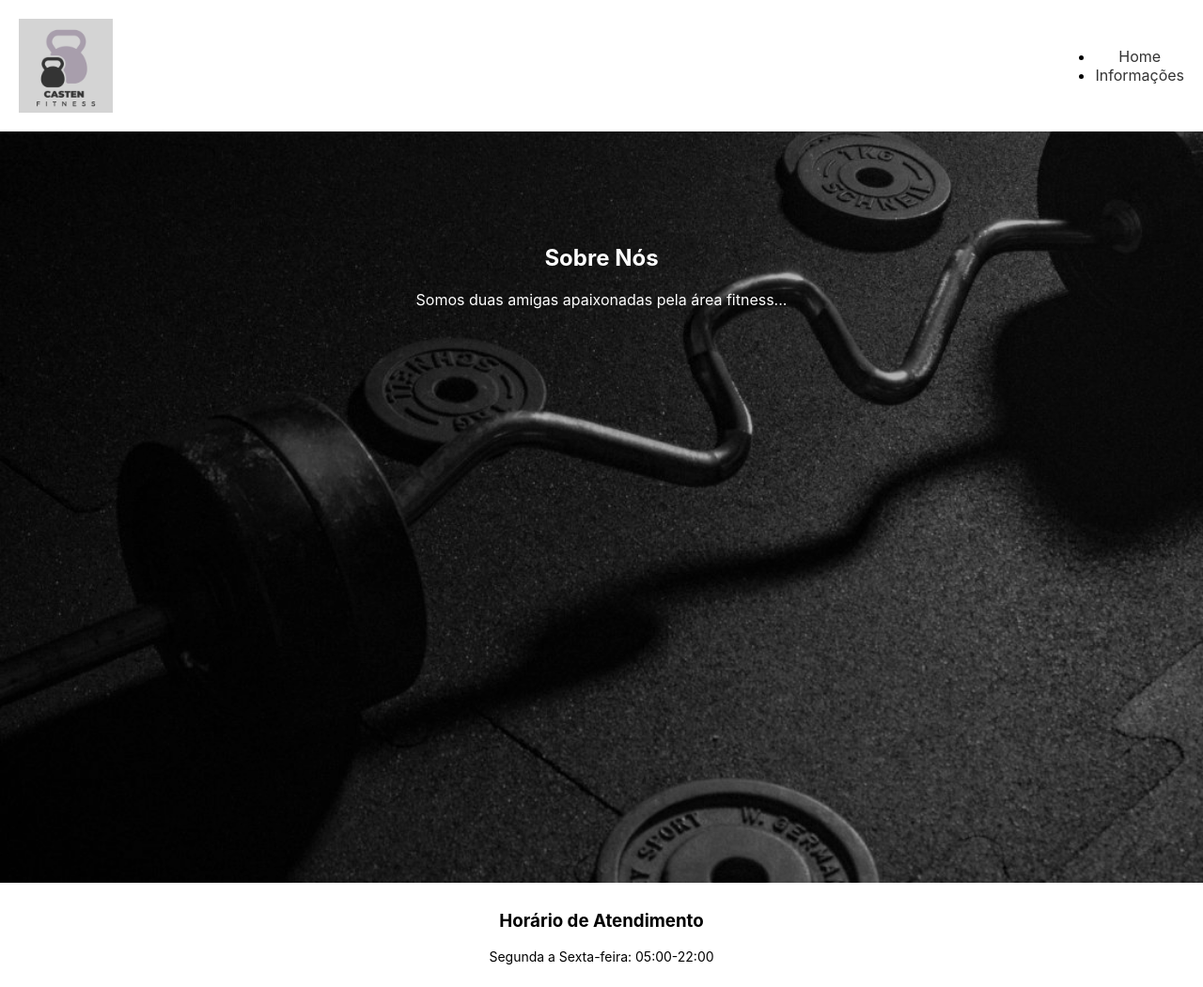
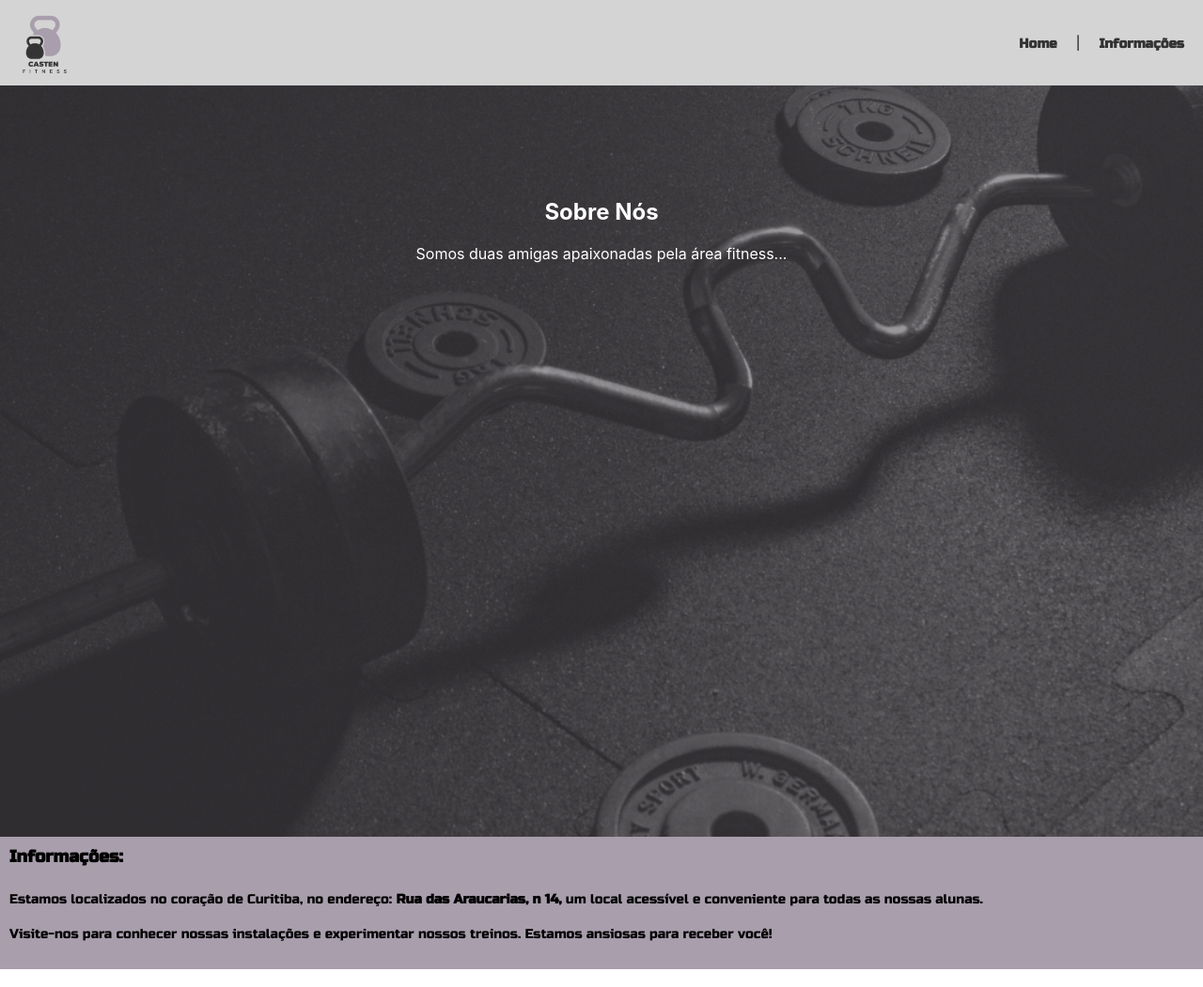
Before and after one commit to stefanie-pires/SiteAcademia, a React (Create React App) app: page / in a window 1280 px wide. Shown: the whole page at 94% size. Built offline with nearby package versions, Linux system fonts and the light colour scheme.

Commit message:
feat: atualiza front

```diff
--- /dev/null
+++ b/src/Components/Informacoes/Informacoes.module.css
@@ -0,0 +1,38 @@
+.informacoes {
+  background-color: #a89eac; /* Cor de fundo */
+  padding: 10px; /* Espaçamento interno */
+  width: 100%; /* Garante que o contêiner ocupe 100% da largura */
+  margin: 0; /* Remove a margem para que ocupe toda a largura */
+  text-align: left; /* Alinha o texto à esquerda */
+  font-family: 'Russo One', sans-serif; /* Aplica a fonte Russo One */
+  display: flex; /* Permite o uso de flexbox */
+  flex-direction: column; /* Coloca os itens em coluna */
+  height: auto; /* Garante que o contêiner tenha altura automática */
+}
+
+.informacoes-container {
+  width: 100%; /* Garante que o contêiner interno ocupe 100% da largura */
+  display: flex; /* Permite que os itens internos sejam flexíveis */
+  flex-direction: column; /* Organiza os itens em coluna */
+}
+
+.informacoes h3 {
+  margin: 0 0 10px 0; /* Remove margens e define um espaço inferior */
+  font-size: 18px; /* Tamanho da fonte do título */
+}
+
+.informacoes p {
+  font-size: 14px; /* Tamanho da fonte */
+  line-height: 1.6; /* Aumenta a altura da linha para mais espaçamento */
+  margin-bottom: 15px; /* Espaçamento inferior entre os parágrafos */
+  width: 100%; /* Garante que a largura seja total */
+  white-space: normal; /* Permite a quebra de linha normal */
+}
+
+.informacoes .no-break {
+  white-space: nowrap; /* Impede a quebra de linha */
+}
+
+.informacoes strong {
+  font-weight: bold; /* Garante que o texto em negrito seja mais destacado */
+}
--- a/src/Components/Informacoes/Informações.module.css
+++ /dev/null
@@ -1,10 +0,0 @@
-.informacoes {
-    background-color: #fff;
-    padding: 10px; /* Diminui o padding */
-    max-width: 800px; /* Define uma largura máxima */
-    margin: 0 auto; /* Centraliza o conteúdo */
-  }
-
-  .informacoes p {
-    font-size: 14px; /* Diminui o tamanho da fonte */
-  }
--- a/src/Components/Informacoes/index.js
+++ b/src/Components/Informacoes/index.js
@@ -1,14 +1,23 @@
 import React from 'react';
-import styles from './Informações.module.css';
+import styles from './Informacoes.module.css';
 
-function Informações() {
+function Informacoes() {
   return (
     <section className={styles.informacoes}>
-      <h3>Horário de Atendimento</h3>
-      <p>Segunda a Sexta-feira: 05:00-22:00</p>
-      {/* ... outras informações */}
+      <h3>Informações:</h3>
+      <div className={styles.informacoesContainer}> {/* Mudança aqui para 'informacoesContainer' */}
+        <p className={styles.noBreak}> {/* Mudança aqui para 'noBreak' */}
+          Estamos localizados no coração de Curitiba, no endereço:
+          <strong> Rua das Araucarias, n 14,</strong> um local acessível e
+          conveniente para todas as nossas alunas.
+        </p>
+        <p>
+          Visite-nos para conhecer nossas instalações e experimentar nossos treinos.
+          Estamos ansiosas para receber você!
+        </p>
+      </div>
     </section>
   );
 }
 
-export default Informações;
+export default Informacoes;
--- a/src/Components/NavBar/Header.module.css
+++ b/src/Components/NavBar/Header.module.css
@@ -1,26 +1,42 @@
 .header {
-  background-color: #fff; /* Cor de fundo branca */
+  background-color: #d4d4d4; /* Cor de fundo cinza mais escuro */
   display: flex;
   justify-content: space-between;
   align-items: center;
-  padding: 20px;
+  padding: 8px 10px; /* Aumenta o padding superior/inferior um pouco */
+  height: auto; /* Garante que a altura se ajuste ao conteúdo */
 }
 
 .logo {
-  width: 100px; /* Ajuste o tamanho conforme necessário */
+  width: 75px; /* Mantém o tamanho do logo um pouco menor */
   height: auto; /* Mantém a proporção da imagem */
 }
 
 .nav {
-  list-style: none;
-  display: flex;
+  display: flex; /* Garante que os itens fiquem em linha */
+  align-items: center; /* Alinha verticalmente os itens */
+}
+
+.nav ul {
+  list-style: none; /* Remove as bolinhas */
+  padding: 0; /* Remove o padding padrão */
+  margin: 0; /* Remove a margin padrão */
+  display: flex; /* Garante que os itens fiquem em linha */
+  align-items: center; /* Alinha verticalmente os itens */
+  font-size: 14px;
 }
 
 .nav li {
-  margin-left: 10px;
+  margin: 0 10px; /* Espaçamento uniforme entre os itens */
 }
 
 .nav a {
   text-decoration: none;
   color: #333;
+  font-weight: bold; /* Deixa o texto em negrito */
+  font-family: 'Russo One', sans-serif; /* Aplica a fonte Russo One */
 }
+
+.separator {
+  margin: 0 10px; /* Espaçamento uniforme para o separador */
+}
--- a/src/Components/NavBar/index.js
+++ b/src/Components/NavBar/index.js
@@ -1,5 +1,11 @@
 import React from 'react';
 import styles from './Header.module.css';
+
+// Adicione a fonte Russo One
+const link = document.createElement('link');
+link.href = 'https://fonts.googleapis.com/css2?family=Russo+One&display=swap';
+link.rel = 'stylesheet';
+document.head.appendChild(link);
 
 function Header() {
   return (
@@ -11,8 +17,13 @@ function Header() {
       />
       <nav className={styles.nav}>
         <ul>
-          <li><a href="#">Home</a></li>
-          <li><a href="#">Informações</a></li>
+          <li>
+            <a href="/home">Home</a>
+          </li>
+          <span className={styles.separator}>|</span>
+          <li>
+            <a href="/informacoes">Informações</a>
+          </li>
         </ul>
       </nav>
     </header>
--- a/src/Components/PaginaPrincipal/HeroSection.module.css
+++ b/src/Components/PaginaPrincipal/HeroSection.module.css
@@ -1,7 +1,7 @@
 /* src/Components/PaginaPrincipal/HeroSection.module.css */
 .hero {
   position: relative; /* Para garantir que o pseudo-elemento fique posicionado corretamente */
-  background-image: url('/public/Lembrete\ academia.jpg'); /* Caminho ajustado para a pasta public */
+  background-image: url('/public/LembreteAcademia.png'); /* Caminho ajustado para a pasta public */
   background-size: cover;
   background-position: center;
   color: white;
```
Also changed, not shown: public/Lembrete academia.jpg (deleted), public/LembreteAcademia.png (added).
